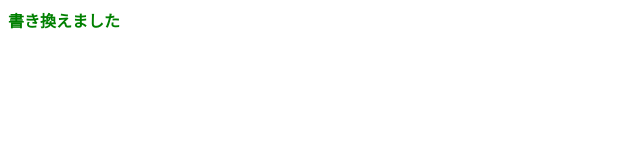
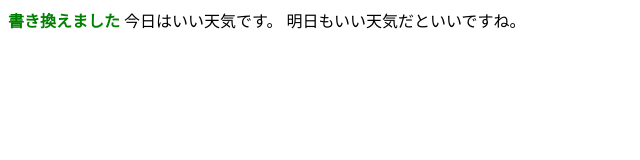
Before and after one commit to 251205017-sys/20260511-git-workshop, a plain HTML site: page index.html in a window 1280 px wide. Shown: the whole page, without its empty margins (0-640 px from the left). Drawn offline with Linux system fonts and the light colour scheme.

Commit message:
Update index.html
内容を書き換えました。

```diff
--- a/index.html
+++ b/index.html
@@ -6,5 +6,7 @@
   </head>
   <body>
     <strong style="color:green">書き換えました</strong>
+    今日はいい天気です。
+    明日もいい天気だといいですね。
   </body>
 </html>
```
